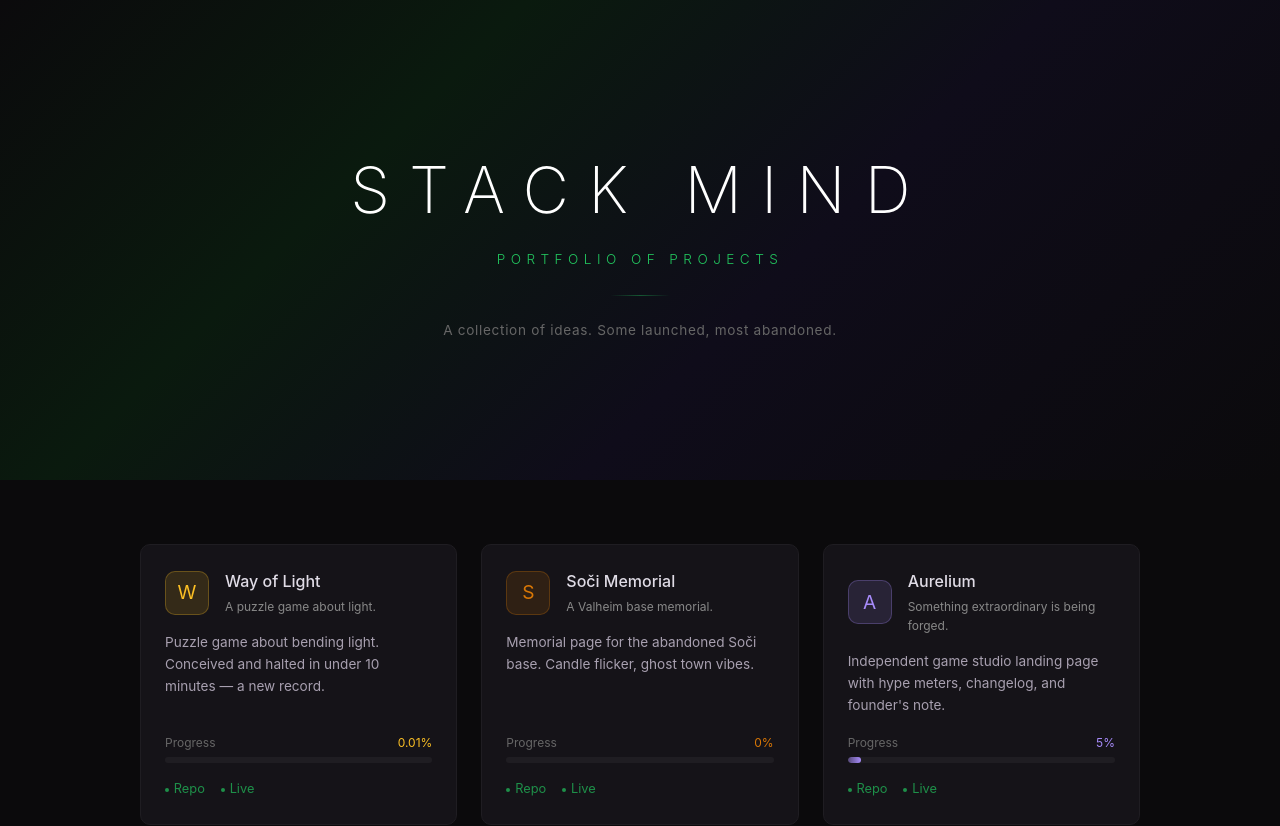
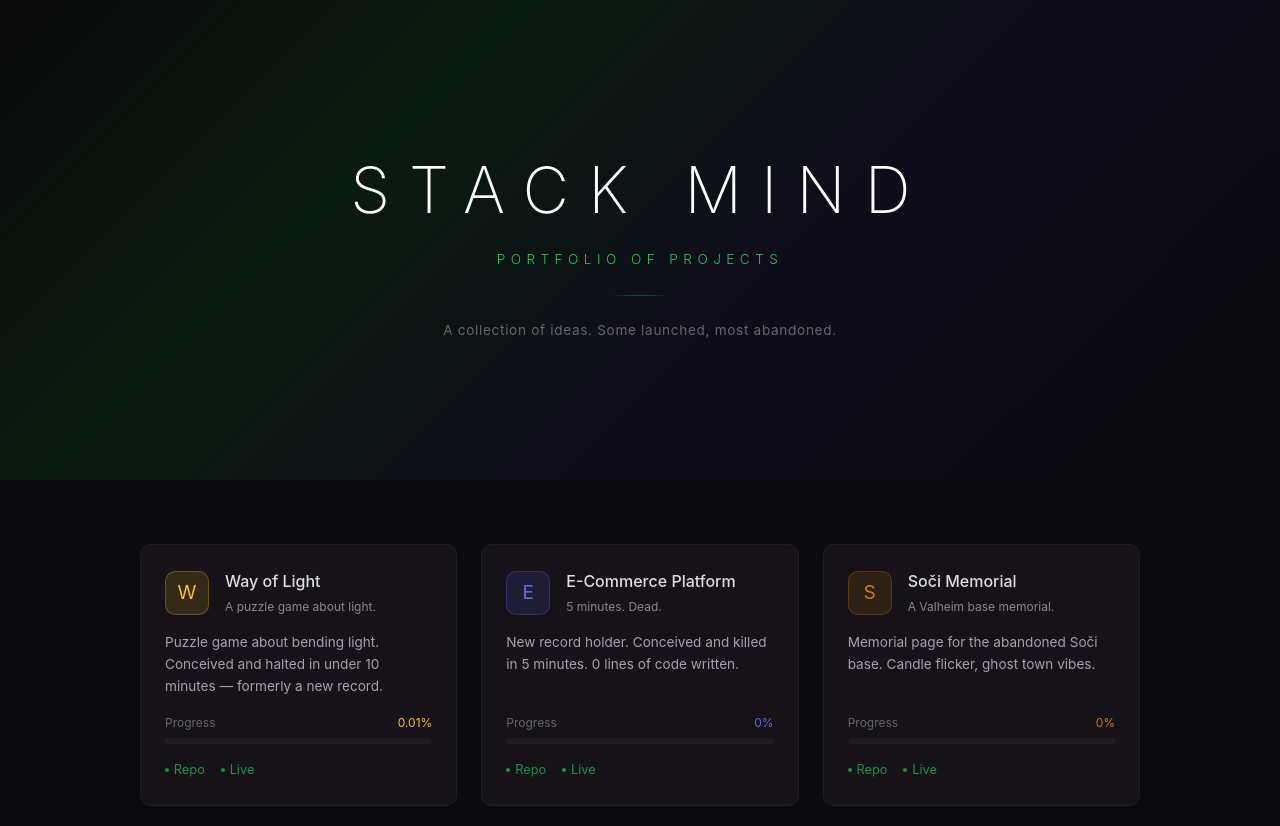
Before and after one commit to Knoty92/stackmind-portfolio, a Next.js app: page / in a window 1280 px wide. Shown: the top 826 px of the page. Built offline with nearby package versions, Linux system fonts and the light colour scheme.

Commit message:
Add E-Commerce Platform, update Way of Light record

```diff
--- a/pages/index.js
+++ b/pages/index.js
@@ -8,7 +8,16 @@ const projects = [
     url: 'https://way-of-light.vercel.app',
     progress: 0.01,
     color: '#fbbf24',
-    desc: 'Puzzle game about bending light. Conceived and halted in under 10 minutes — a new record.',
+    desc: 'Puzzle game about bending light. Conceived and halted in under 10 minutes — formerly a new record.',
+  },
+  {
+    name: 'E-Commerce Platform',
+    tagline: '5 minutes. Dead.',
+    repo: 'ecommerce-platform',
+    url: 'https://ecommerce-platform-two-hazel.vercel.app',
+    progress: 0,
+    color: '#6366f1',
+    desc: 'New record holder. Conceived and killed in 5 minutes. 0 lines of code written.',
   },
   {
     name: 'Soči Memorial',
```
